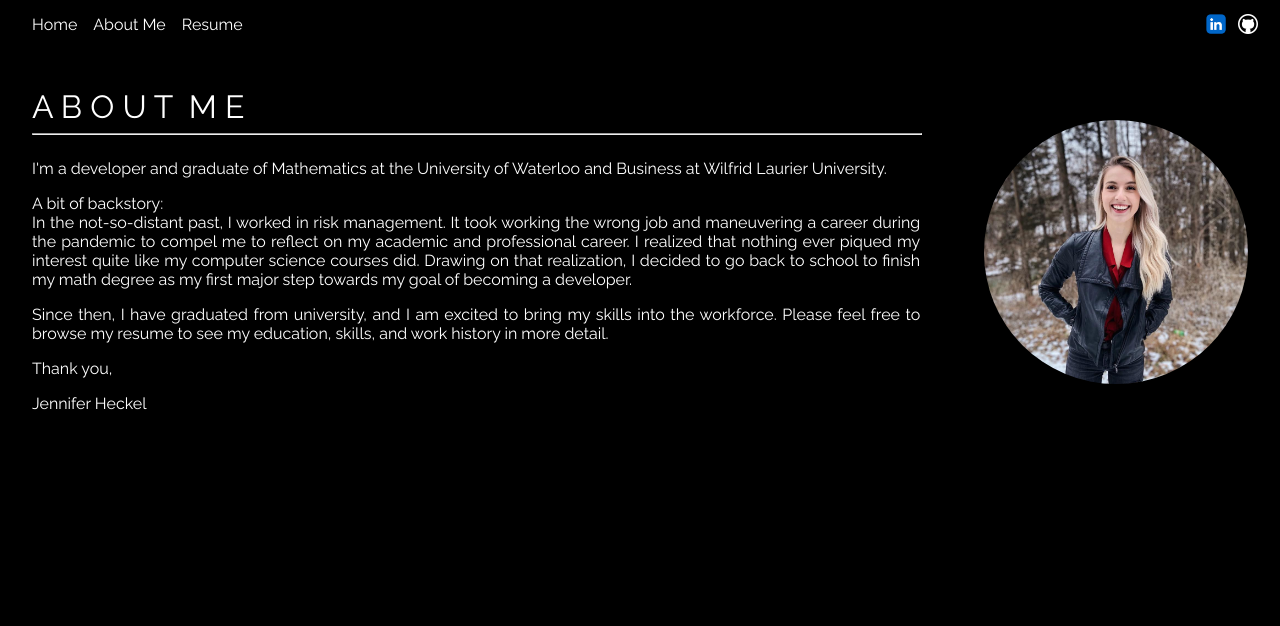
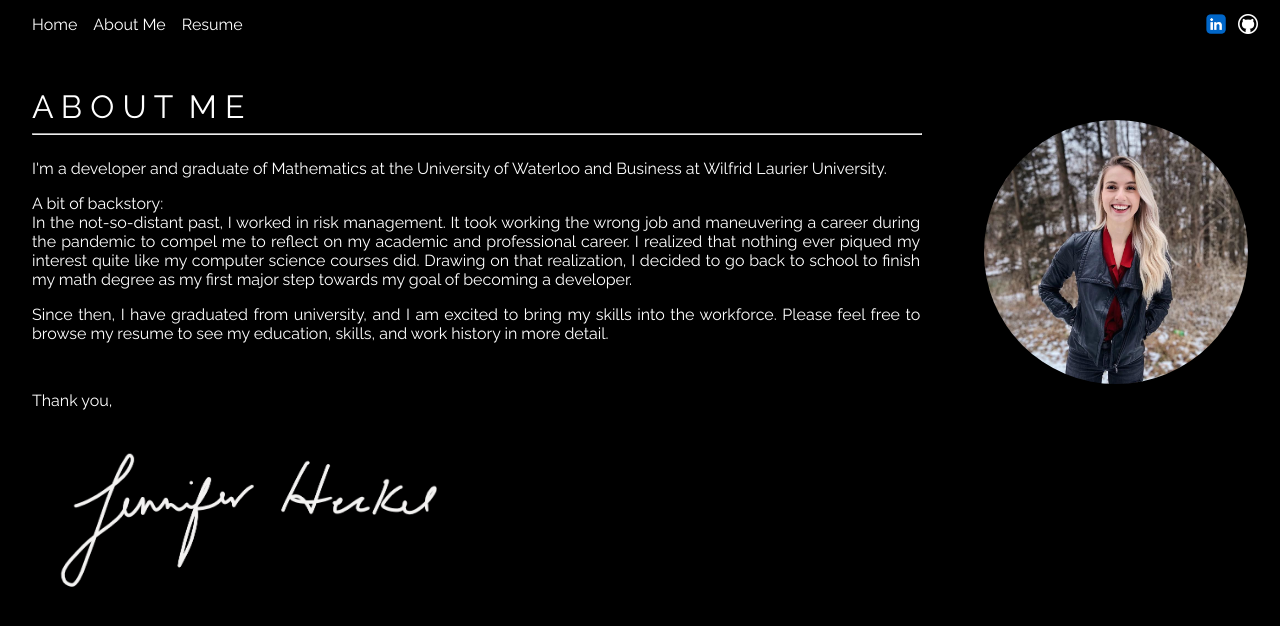
Before and after one commit to jhope314/jhope314, a React (Vite) app: page /about in a window 1280 px wide. Shown: the top 626 px of the page. Built offline with nearby package versions, Linux system fonts and the light colour scheme.

Commit message:
added signature image to about me page

```diff
--- a/src/components/About.css
+++ b/src/components/About.css
@@ -54,3 +54,14 @@ hr {
     height: auto;
     border-radius: 50%;
 }
+
+.signature {
+    max-width: 50%;
+    display: flex;
+    align-content: flex-start;
+    align-items: flex-start;
+}
+
+.thanks {
+    padding-top: 2rem;
+}
--- a/src/components/About.jsx
+++ b/src/components/About.jsx
@@ -1,6 +1,7 @@
 import "./About.css";
 import Bio from "./Bio";
 import Self from "../images/Self.jpg";
+import Signature from "../images/signature.png";
 import { motion } from "framer-motion";
 
 const About = () => {
@@ -18,6 +19,7 @@ const About = () => {
             </div>
         <hr className="underline"/>
         <Bio />
+        <img src={Signature} alt="Jennifer Heckel" className="signature"></img>
       </div>
       <div className="picture">
         <img src={Self}  alt="" className="self"></img>
--- a/src/components/Bio.tsx
+++ b/src/components/Bio.tsx
@@ -20,8 +20,7 @@ const Bio = () => {
         my skills into the workforce. Please feel free to browse my resume to
         see my education, skills, and work history in more detail.
       </p>
-      <p>Thank you,</p>
-      <p>Jennifer Heckel</p>
+      <p className="thanks">Thank you,</p>
     </div>
   );
 };
```
Also changed, not shown: src/images/signature.png (added).
